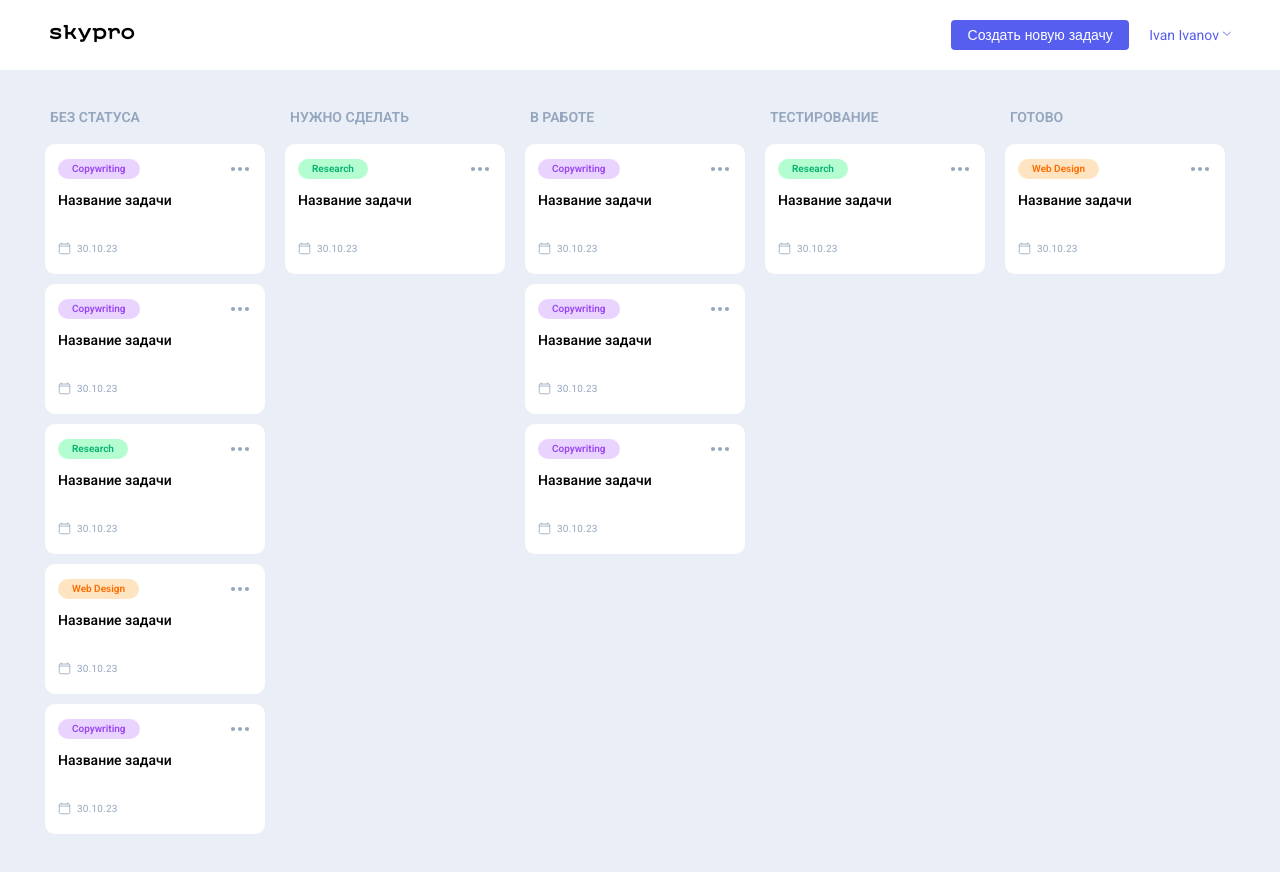
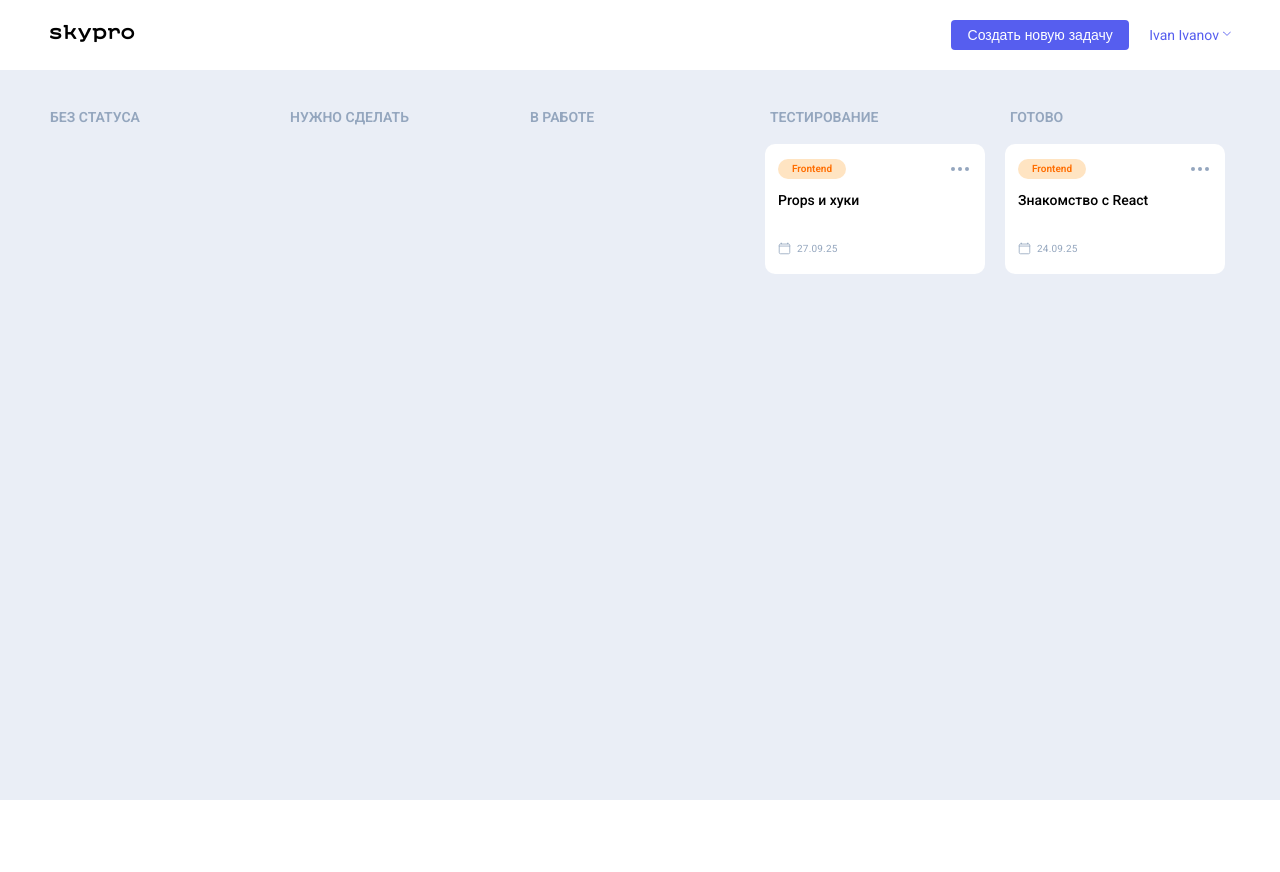
Before and after one commit to krivpro/skypro-kanban, a React (Vite) app: page / in a window 1280 px wide. Shown: the top 872 px of the page. After the commit the page ends 800 px from the top, so only its background shows below. Built offline with nearby package versions, Linux system fonts and the light colour scheme.

Commit message:
Выполнена вторая домашка

```diff
--- a/src/App.css
+++ b/src/App.css
@@ -56,6 +56,21 @@ body {
   width: 100%;
   margin: 0 auto;
   padding: 0 30px;
+}
+
+.loading-container {
+  width: 100%;
+  height: calc(100vh - 150px);
+  display: flex;
+  align-items: center;
+  justify-content: center;
+}
+
+.loading-text {
+  font-size: 18px;
+  font-weight: 500;
+  color: #94A6BE;
+  text-align: center;
 }
 
 ._hover01:hover {
@@ -794,6 +809,7 @@ body {
 
 .main {
   width: 100%;
+  height: calc(100vh - 70px);
   background-color: #EAEEF6;
 }
 .main__block {
--- a/src/components/Card/Card.jsx
+++ b/src/components/Card/Card.jsx
@@ -1,16 +1,22 @@
-function Card({ theme = '_orange' }) {
-  const themeText = {
-    '_orange': 'Web Design',
-    '_green': 'Research',
-    '_purple': 'Copywriting'
+function Card({ id, topic, title, date, status }) {
+
+  const getThemeClass = (topic) => {
+    const themeMap = {
+      'Web Design' : '_orange',
+      'Research' : '_green',
+      'Copywriting' : '_purple'
+    };
+    return themeMap[topic] || '_orange';
   };
+
+  const themeClass = getThemeClass(topic);
 
   return (
     <div className="cards__item">
       <div className="cards__card card">
         <div className="card__group">
-          <div className={`card__theme ${theme}`}>
-            <p className={theme}>{themeText[theme]}</p>
+          <div className={`card__theme ${themeClass}`}>
+            <p className={themeClass}>{topic}</p>
           </div>
           <a href="#popBrowse" target="_self">
             <div className="card__btn">
@@ -22,7 +28,7 @@ function Card({ theme = '_orange' }) {
         </div>
         <div className="card__content">
           <a href="" target="_blank">
-            <h3 className="card__title">Название задачи</h3>
+            <h3 className="card__title">{title}</h3>
           </a>
           <div className="card__date">
             <svg xmlns="http://www.w3.org/2000/svg" width="13" height="13" viewBox="0 0 13 13" fill="none">
@@ -36,7 +42,7 @@ function Card({ theme = '_orange' }) {
                 </clipPath>
               </defs>
             </svg>
-            <p>30.10.23</p>
+            <p>{date}</p>
           </div>
         </div>
       </div>
--- a/src/components/Column/Column.jsx
+++ b/src/components/Column/Column.jsx
@@ -1,23 +1,28 @@
 import Card from '../Card/Card';
 
-function Column({ title, cardsCount }) {
+function Column({ title, cards }) {
   return (
     <div className="main__column column">
       <div className="column__title">
         <p>{title}</p>
       </div>
+
       <div className="cards">
-        {Array.from({ length: cardsCount }).map((_, index) => (
-          <Card key={index} theme={getRandomTheme()} />
+
+        {cards.map((card) => (
+          <Card
+            key={card.id}
+            id={card.id}
+            topic={card.topic}
+            title={card.title}
+            date={card.date}
+            status={card.status}
+          />
         ))}
+
       </div>
     </div>
   );
 }
 
-function getRandomTheme() {
-  const themes = ['_orange', '_green', '_purple'];
-  return themes[Math.floor(Math.random() * themes.length)];
-}
-
 export default Column;
--- a/src/components/Header/Header.jsx
+++ b/src/components/Header/Header.jsx
@@ -1,4 +1,14 @@
+import { useState } from 'react';
+
 function Header() {
+
+  const [isUserMenuOpen, setIsUserMenuOpen] = useState(false);
+
+
+  const toggleUserMenu = () => {
+    setIsUserMenuOpen(!isUserMenuOpen);
+  };
+
   return (
     <header className="header">
       <div className="container">
@@ -13,8 +23,17 @@ function Header() {
             <button className="header__btn-main-new _hover01" id="btnMainNew">
               <a href="#popNewCard">Создать новую задачу</a>
             </button>
-            <a href="#user-set-target" className="header__user _hover02">Ivan Ivanov</a>
-            <UserSettings />
+            <a
+            href="#user-set-target"
+            className='header__user _hover02'
+            onClick={(e) => {
+              e.preventDefault();
+              toggleUserMenu();
+            }}
+            >
+              Ivan Ivanov
+            </a>
+            <UserSettings isOpen={isUserMenuOpen}/>
           </nav>
         </div>
       </div>
@@ -22,9 +41,13 @@ function Header() {
   );
 }
 
-function UserSettings() {
+function UserSettings({ isOpen }) {
   return (
-    <div className="header__pop-user-set pop-user-set" id="user-set-target">
+    <div
+      className="header__pop-user-set pop-user-set"
+      id="user-set-target"
+      style={{ display: isOpen ? 'block' : 'none'}}
+    >
       <p className="pop-user-set__name">Ivan Ivanov</p>
       <p className="pop-user-set__mail">ivan.ivanov@gmail.com</p>
       <div className="pop-user-set__theme">
--- a/src/components/Main/Main.jsx
+++ b/src/components/Main/Main.jsx
@@ -1,12 +1,30 @@
+import { useState, useEffect } from 'react';
 import Column from '../Column/Column';
+import { cardsData } from '../../data';
 
 function Main() {
+
+  const [isLoading, setIsLoading] = useState(true);
+
+  const [cards, setCards] = useState([]);
+
+  useEffect(() => {
+    const loadData = () => {
+      setTimeout(() => {
+        setCards(cardsData);
+        setIsLoading(false);
+      }, 2000);
+    };
+
+    loadData();
+  }, []);
+
   const columns = [
-    { title: 'Без статуса', cardsCount: 5 },
-    { title: 'Нужно сделать', cardsCount: 1 },
-    { title: 'В работе', cardsCount: 3 },
-    { title: 'Тестирование', cardsCount: 1 },
-    { title: 'Готово', cardsCount: 1 }
+    { title: 'Без статуса', status: 'Без статуса' },
+    { title: 'Нужно сделать', status: 'Нужно сделать' },
+    { title: 'В работе', status: 'В работе' },
+    { title: 'Тестирование', status: 'Тестирование' },
+    { title: 'Готово', status: 'Готово' }
   ];
 
   return (
@@ -14,9 +32,23 @@ function Main() {
       <div className="container">
         <div className="main__block">
           <div className="main__content">
-            {columns.map((column, index) => (
-              <Column key={index} title={column.title} cardsCount={column.cardsCount} />
-            ))}
+            {isLoading ? (
+              <div className="loading-container">
+                <p className="loading-text">Данные загружаются</p>
+              </div>
+            ) : (
+              columns.map((column, index) => {
+                const columnCards = cards.filter(card => card.status === column.status);
+
+                return (
+                  <Column
+                  key={index}
+                  title={(column.title)}
+                  cards={columnCards}
+                  />
+                );
+              })
+            )}
           </div>
         </div>
       </div>
--- /dev/null
+++ b/src/data.js
@@ -0,0 +1,16 @@
+export const cardsData = [
+    {
+        id: 1,
+        topic: "Frontend",
+        title: "Знакомство с React",
+        date: "24.09.25",
+        status: "Готово"
+    },
+    {
+        id: 2,
+        topic: "Frontend",
+        title: "Props и хуки",
+        date: "27.09.25",
+        status: "Тестирование"
+    },
+];
```
